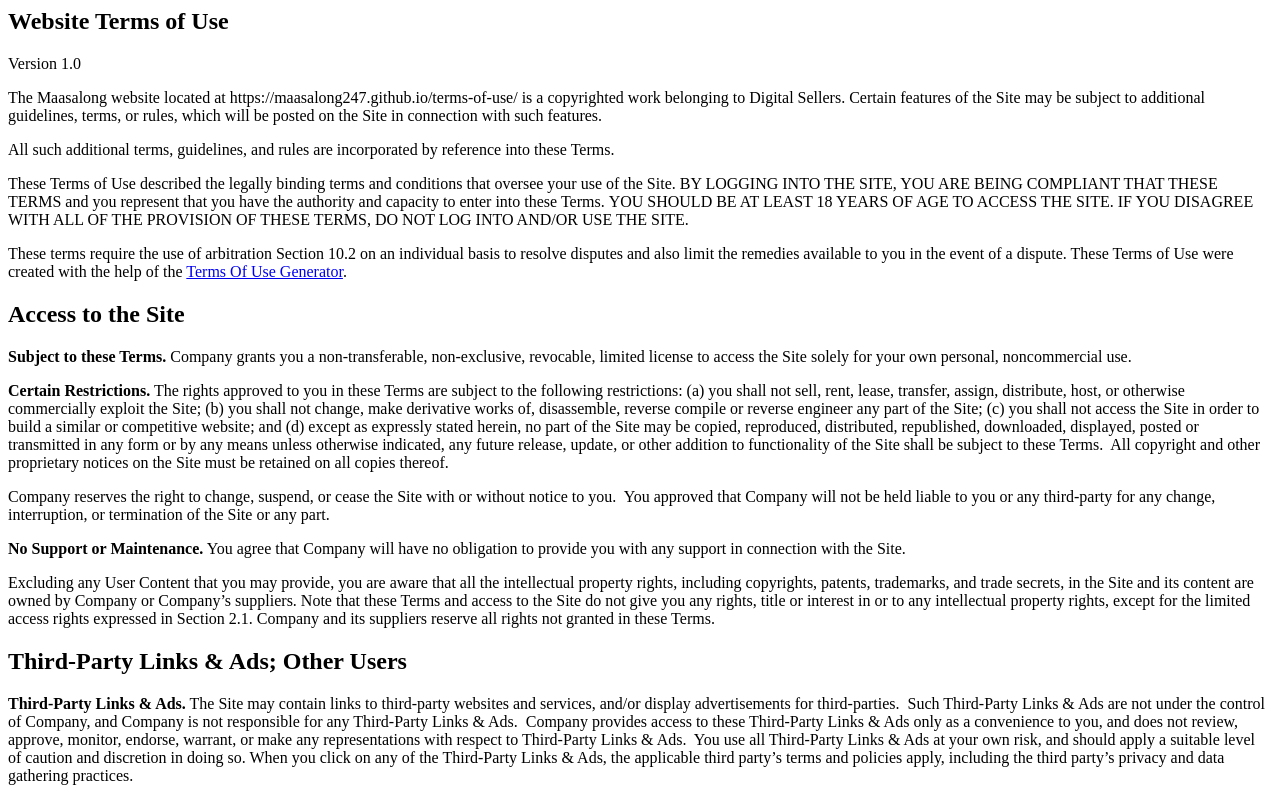
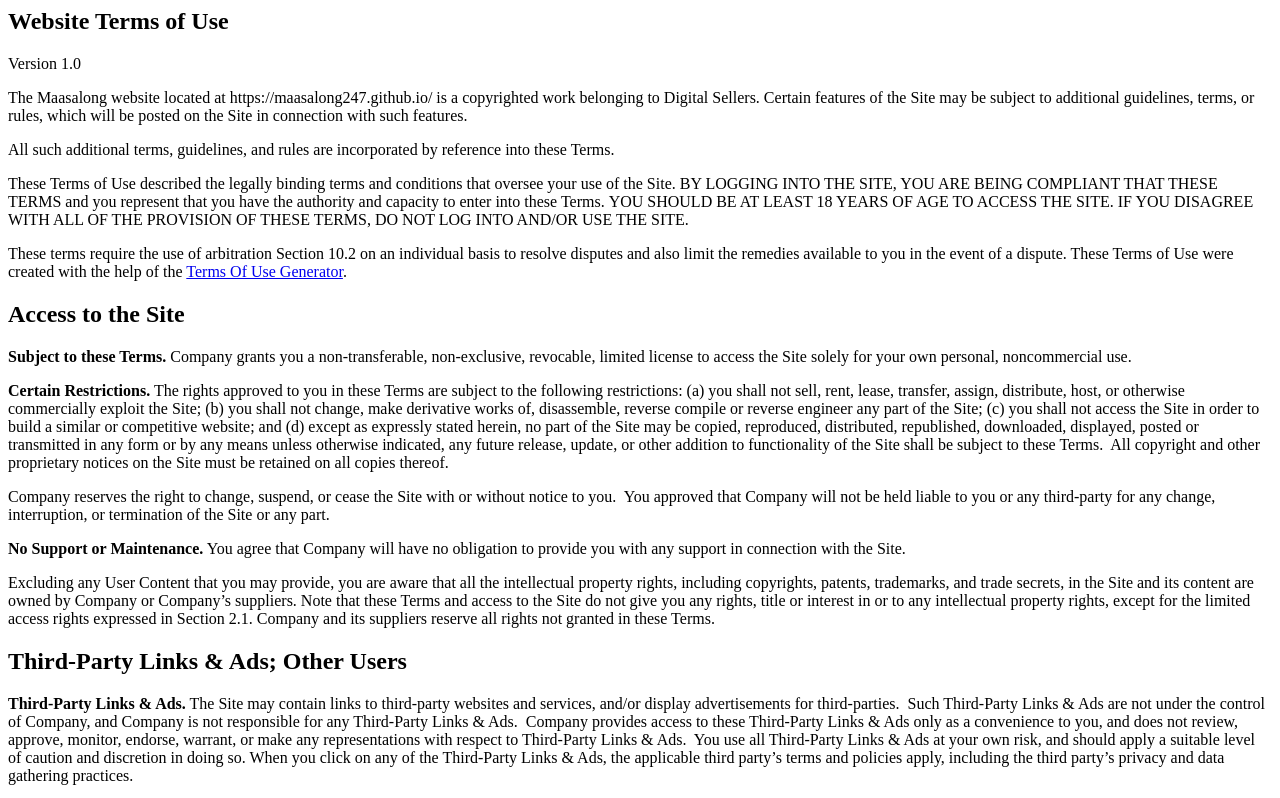
Before and after one commit to maasalong247/terms-of-use, a plain HTML site: page index.html in a window 1280 px wide. Shown: the top 798 px of the page. Drawn offline with Linux system fonts and the light colour scheme.

Commit message:
Update index.html

```diff
--- a/index.html
+++ b/index.html
@@ -2,7 +2,7 @@
 
 <p>Version 1.0</p>
 
-<p>The Maasalong website located at https://maasalong247.github.io/terms-of-use/ is a copyrighted work belonging to Digital Sellers. Certain features of the Site may be subject to additional guidelines, terms, or rules, which will be posted on the Site in connection with such features.</p>
+<p>The Maasalong website located at https://maasalong247.github.io/ is a copyrighted work belonging to Digital Sellers. Certain features of the Site may be subject to additional guidelines, terms, or rules, which will be posted on the Site in connection with such features.</p>
 
 <p>All such additional terms, guidelines, and rules are incorporated by reference into these Terms.</p>
 
```
